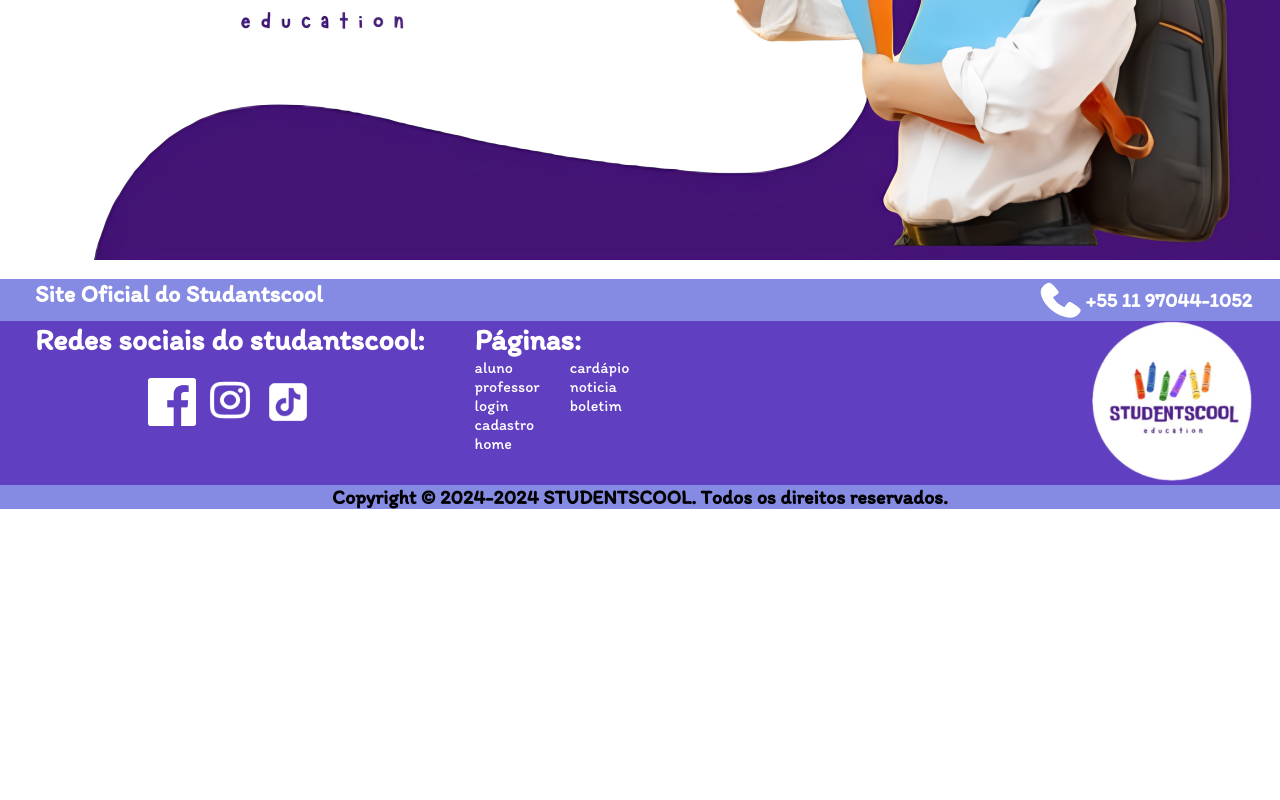
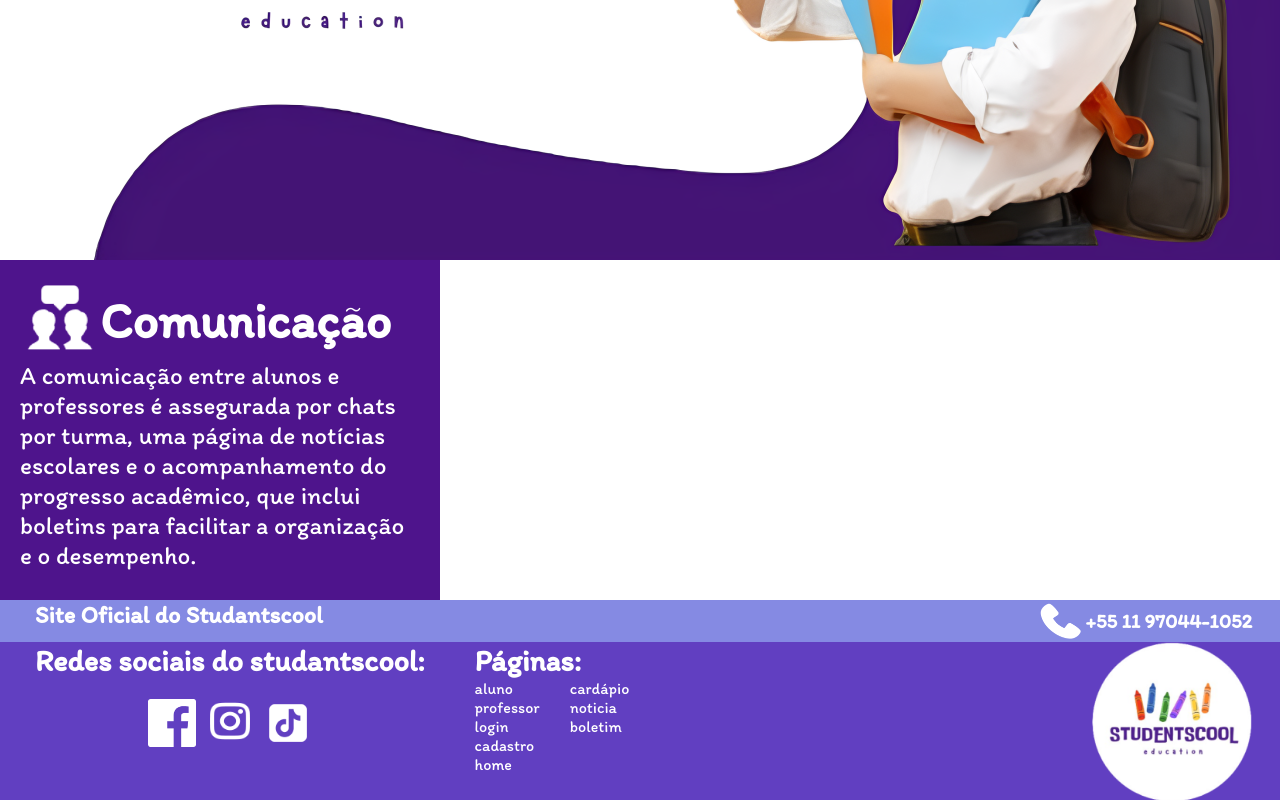
Before and after one commit to matheus-bicarato/StudentsCool, a React (Vite) app in the folder front/: page /landingPage in a window 1280 px wide. Shown: the part 510-1310 px from the top of the page. Before the commit the page ends 1019 px from the top, so only its background shows below. Built offline with nearby package versions, Linux system fonts and the light colour scheme.

Commit message:
LandPG fazendo

```diff
--- a/front/src/router/LandingPage.tsx
+++ b/front/src/router/LandingPage.tsx
@@ -2,6 +2,13 @@ import Header_simplificado from "../components/Header-simplificado";
 import Footer from "../components/Footer";
 
 import Banner from "../assets/imagens/banner_landingPG.png";
+import Icon1 from "../assets/imagens/Icon_lang1.png"
+import Icon2 from "../assets/imagens/Icon_lang2.png"
+import Icon3 from "../assets/imagens/Icon_lang3.png"
+import Icon4 from "../assets/imagens/Icon_lang4.png"
+import Icon5 from "../assets/imagens/Icon_lang5.png"
+import Icon6 from "../assets/imagens/Icon_lang6.png"
+import Icon7 from "../assets/imagens/Icon_lang7.png"
 
 import './styles/LandingPage.css'
 
@@ -14,12 +21,18 @@ const LandingPage = () => {
                     <img src={Banner} alt=""  />
                 </div>
                 <div className="Cards">
-                    <div className="Card_1">
+                    <div className="Card">
                         <div className="Title_icon_LandPG">
-                            <img src="" alt="" />
-                            <h1></h1>
+                            <img src={Icon1} alt="" />
+                            <h1>Comunicação</h1>
                         </div>
-                        <p></p>
+                        <p>A comunicação entre alunos e
+                        professores é assegurada por
+                        chats por turma, uma página de
+                        notícias escolares e o acompanhamento
+                        do progresso acadêmico, que inclui
+                        boletins para facilitar a organização
+                        e o desempenho.</p>
                     </div>
 
                 </div>
--- a/front/src/router/styles/LandingPage.css
+++ b/front/src/router/styles/LandingPage.css
@@ -2,3 +2,29 @@
     display: flex;
     justify-content: end;
 }
+
+.Card {
+    background-color: #4E148C;
+    width: 400px;
+    height: 300px;
+    padding: 20px;
+}
+
+.Card img {
+    width: 10vh;
+}
+
+.Card h1 {
+    color: white;
+    font-size: 50px;
+}
+
+.Title_icon_LandPG {
+    display: flex;
+    align-items: center;
+}
+
+.Card p {
+    color: white;
+    font-size: 25px;
+}
```
